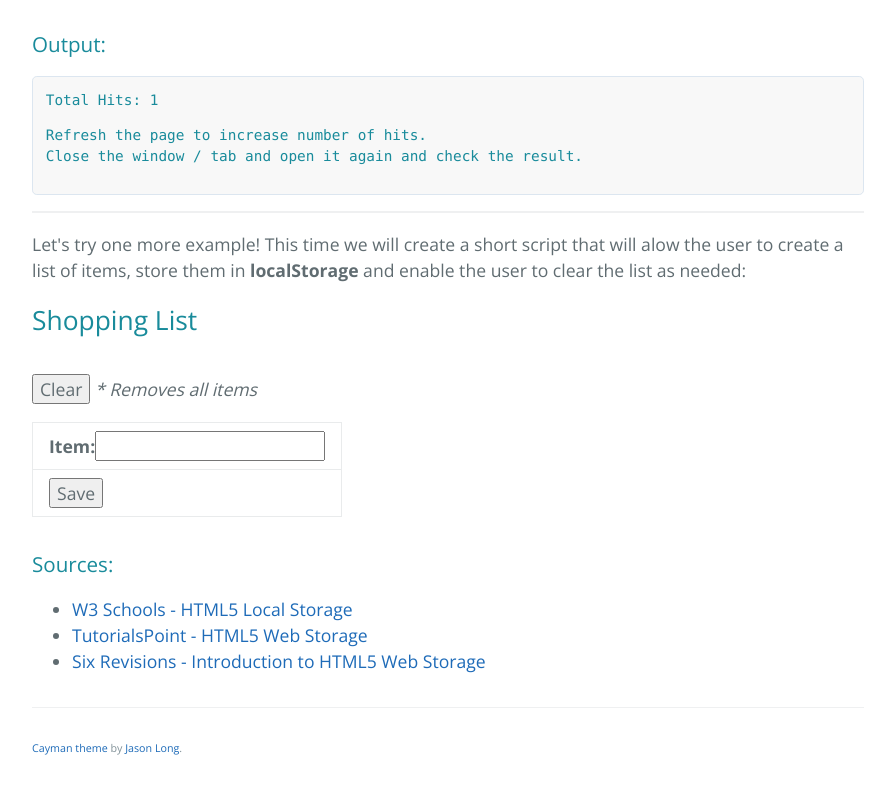
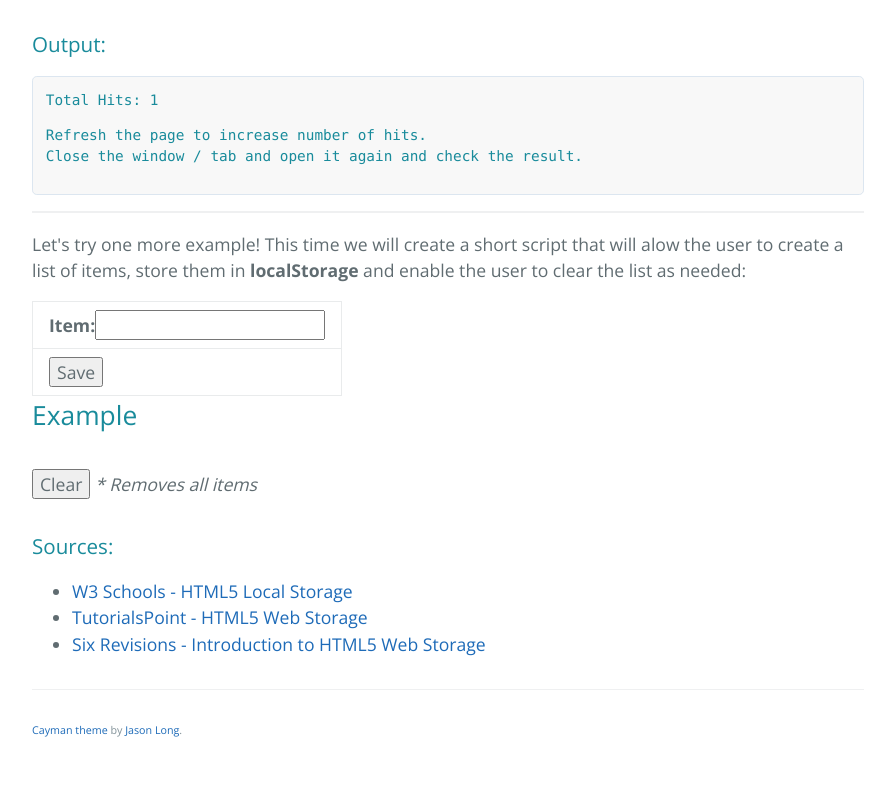
Before and after one commit to Ahuire-Ricardo/reed-jacob.github.io, a plain HTML site: page gh-pages/local-storage.html in a window 1280 px wide. Shown: the part 1255-2049 px from the top of the page, without its empty margins (192-1087 px from the left). Drawn offline with nearby package versions, Linux system fonts and the light colour scheme.

Commit message:
Mixed up

```diff
--- a/gh-pages/local-storage.html
+++ b/gh-pages/local-storage.html
@@ -147,16 +147,7 @@ function CheckBrowser() {
 
 <form name="Example3">
 
-    <div id="Example3Input">
-      <h2>Shopping List</h2>
-      <table id=list> </table>
-      <p>
-        <label><input type=button value="Clear" onclick="ClearAll()">
-          <i>* Removes all items</i></label>
-      </p>
-    </div>
-
-      <div id="Example3Table">
+    <div id="Example3Table">
       <table>
             <tr>
                  <td><b>Item:</b><input type=text name=name></td>
@@ -167,7 +158,16 @@ function CheckBrowser() {
                      </td>
              </tr>
         </table>
-      </div>
+    </div>
+
+    <div id="Example3Input">
+      <h2>Example</h2>
+      <table id=list> </table>
+      <p>
+        <label><input type=button value="Clear" onclick="ClearAll()">
+          <i>* Removes all items</i></label>
+      </p>
+    </div>
 </form>
 
 
```
